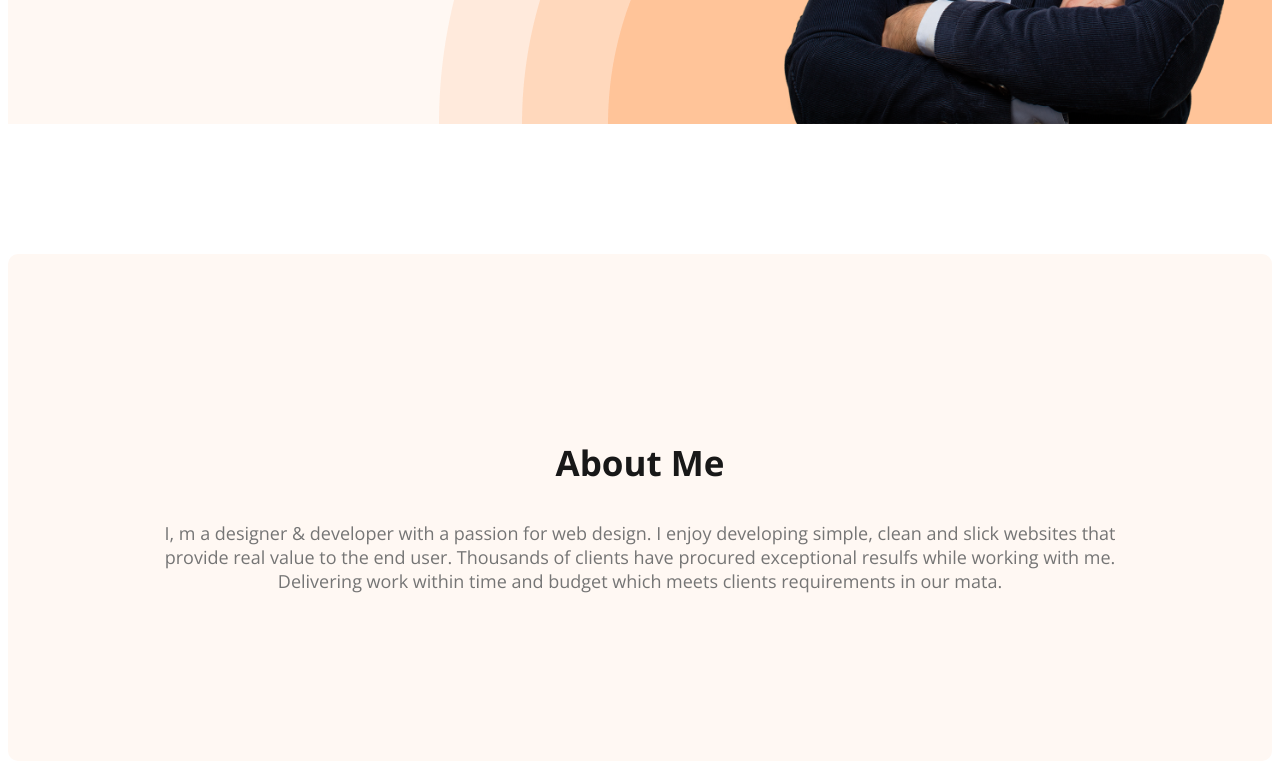
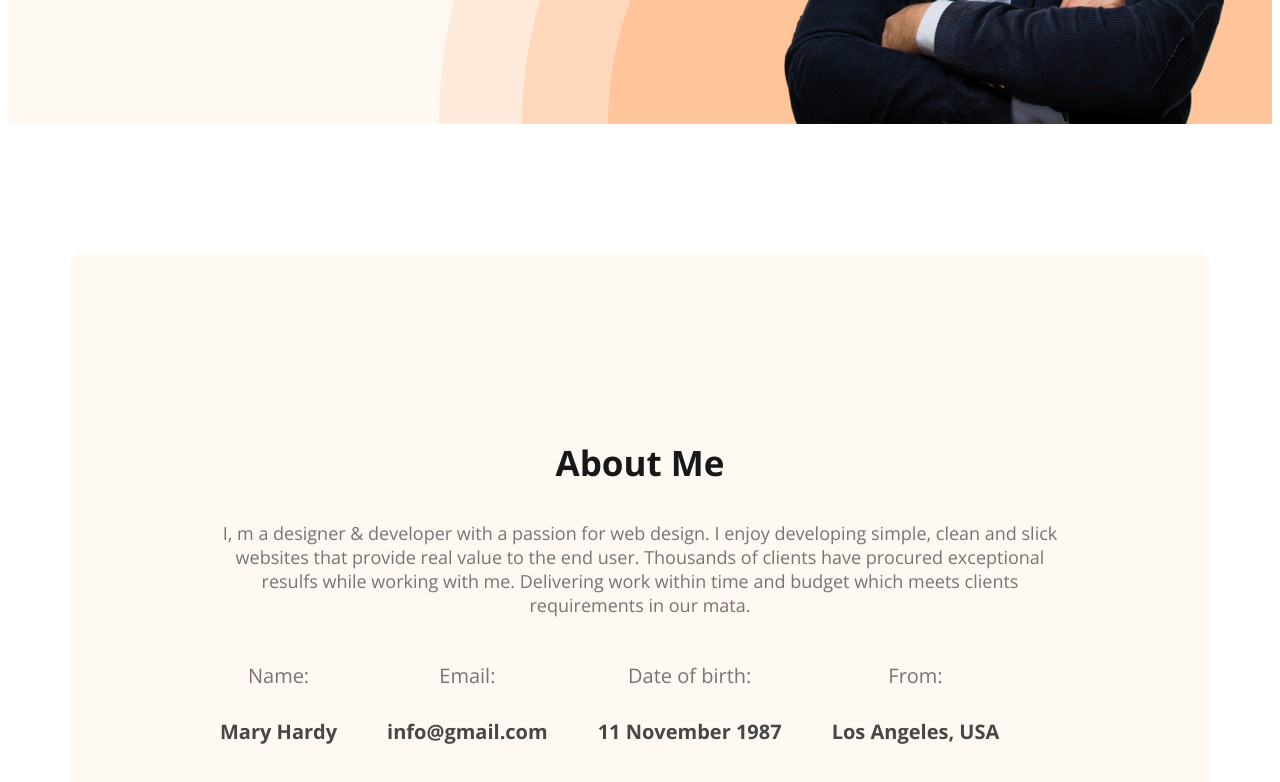
Before and after one commit to younus364/web-developer-portfolio, a plain HTML site: page index.html in a window 1280 px wide. Shown: the part 644-1426 px from the top of the page. Drawn offline with nearby package versions, Linux system fonts and the light colour scheme.

Commit message:
added about information

```diff
--- a/index.html
+++ b/index.html
@@ -40,8 +40,27 @@
       <p class="section-description">
         I, m a designer & developer with a passion for web design. I enjoy developing simple, clean and slick websites that provide real value to the end user. Thousands of clients have procured exceptional resulfs while working with me. Delivering work within time and budget which meets clients requirements in our mata.
       </p>
+      <div class="about-info-container">
+        <!-- .about-info*4>h4.info-title+p.info-description -->
+        <div class="about-info">
+          <h4 class="info-title">Name:</h4>
+          <p class="info-description"> Mary Hardy </p>
+        </div>
+        <div class="about-info">
+          <h4 class="info-title">Email: </h4>
+          <p class="info-description"> info@gmail.com</p>
+        </div>
+        <div class="about-info">
+          <h4 class="info-title">Date of birth:</h4>
+          <p class="info-description"> 11 November 1987</p>
+        </div>
+        <div class="about-info">
+          <h4 class="info-title">From:</h4>
+          <p class="info-description">Los Angeles, USA</p>
+        </div>
+      </div>
+    </section>
 
-    </section>
    </main>
     <footer>
 
--- a/styles/portfolio.css
+++ b/styles/portfolio.css
@@ -95,7 +95,10 @@ nav a{
   margin-right: 30px;
 }
 /* main section styles */
-
+main{
+    max-width: 1140px;
+    margin: 0 auto;
+}
 /* about section styles */
 .about{
   padding: 150px;
@@ -105,3 +108,26 @@ nav a{
 
 
 }
+.about-info-container{
+    display: flex;
+
+
+
+}
+.about-info{
+    margin-right: 50px;
+
+}
+.info-title{
+    font-size: 20px;
+  font-weight: 400;
+  line-height: 30px;
+  color: #757575;
+  text-align: center;
+}
+.info-description{
+    color: #474747;
+
+   font-size: 20px;
+   font-weight: 700;
+}
```
